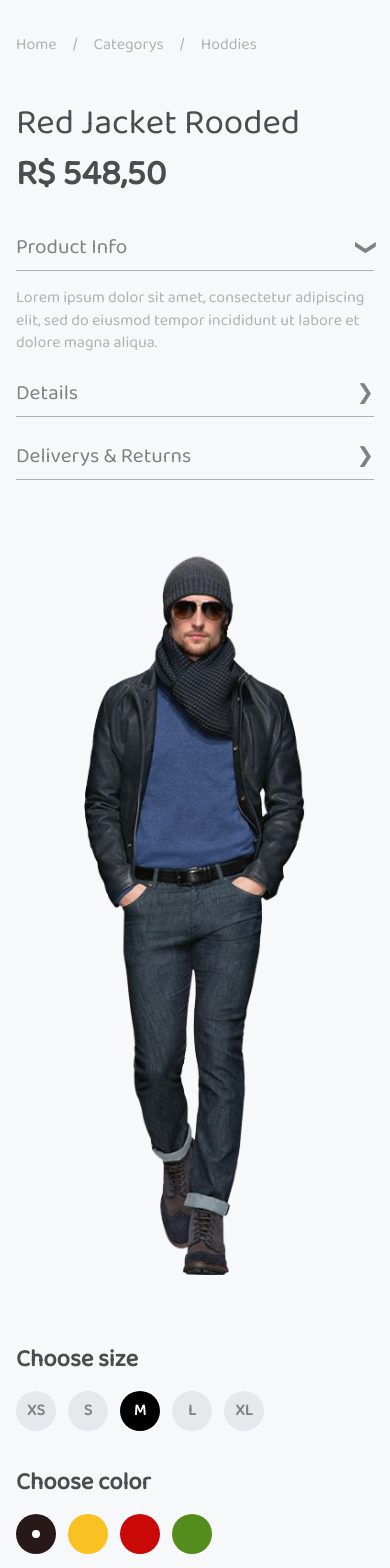
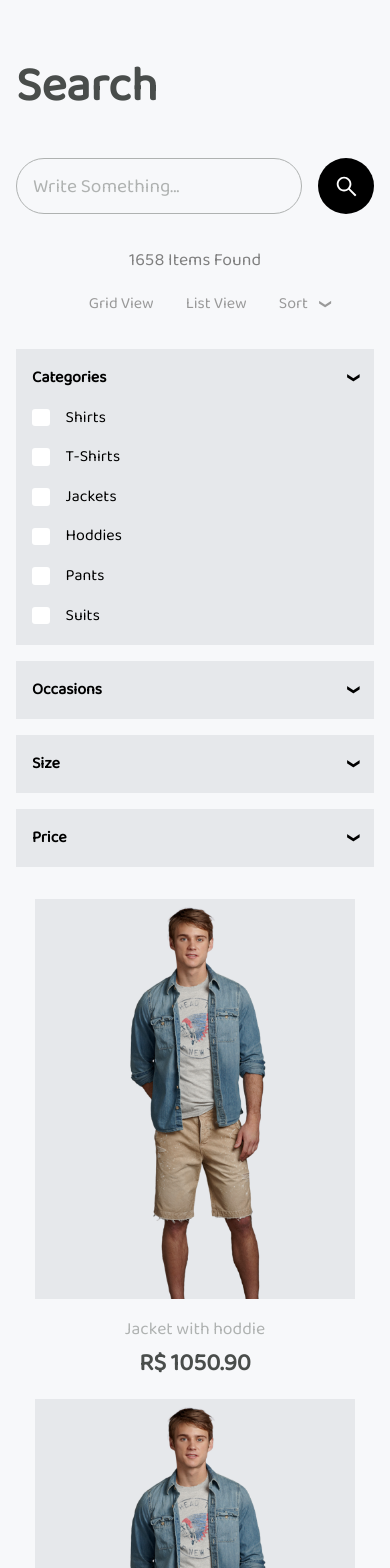
Before and after one commit to MatheusGomesRocha/e-commerce, a React (Create React App) app: page / in a window 390 px wide. Shown: the top 1568 px of the page. Built offline with nearby package versions, Linux system fonts and the light colour scheme; a web font is replaced by a local one.

Commit message:
Deixando tela ProductList Responsivo

```diff
--- a/src/App.js
+++ b/src/App.js
@@ -15,9 +15,9 @@ export default function App () {
 
       {/* <Home /> */}
 
-      <Product />
+      {/* <Product /> */}
 
-      {/* <ProductList /> */}
+      <ProductList />
 
       {/* <Cart /> */}
     </div>
--- a/src/screens/Product/product.module.scss
+++ b/src/screens/Product/product.module.scss
@@ -176,7 +176,7 @@
     }
 }
 
-@media(max-width: 800px) {
+@media(max-width: 900px) {
     .container {
         flex-direction: column;
         height: auto;
@@ -208,7 +208,7 @@
 
             img {
                 width: 100%;
-                object-fit: cover;
+                object-fit: contain;
             }
         }
     }
--- a/src/screens/ProductList/productList.module.scss
+++ b/src/screens/ProductList/productList.module.scss
@@ -202,8 +202,8 @@
 
                     img {
                         object-fit: contain;
+                        width: 20rem;
                         height: 30rem;
-                        width: 20rem;
                     }
                 }
 
@@ -221,6 +221,101 @@
     }
 }
 
+@media(max-width: 700px) {
+    .container {
+        margin-top: 1rem;
+        padding: 0 1rem;
+
+        .title {
+            margin: 1rem 0;
+        }
+
+        .searchArea {
+            .inputArea {
+                width: 90%;
+
+                .searchFilterArea {
+                    display: none;
+                }
+            }
+        }
+
+        .searchInfo {
+            flex-direction: column;
+
+            .searchVisibilityMode {
+                margin-top: 1rem;
+
+                .searchVisibilityModeItem {
+                    margin-left: 0;
+                }
+            }
+        }
+
+        .contentRow {
+            flex-direction: column;
+
+            .contentFilterArea {
+                width: 100%;
+            }
+
+            .contentProductArea {
+                grid-template-columns: 1fr;
+                margin: 2rem 0 0 0;
+
+                .productItem {
+                    span {
+                        font-size: 1.1rem;
+                    }
+
+                    h2 {
+                        font-size: 1.5rem;
+                    }
+                }
+            }
+        }
+    }
+}
+
+@media(min-width: 701px) and (max-width: 900px) {
+    .container {
+        margin: 0;
+
+        .searchArea {
+            .inputArea {
+                .searchFilterArea {
+                    .searchFilterItem {
+                        width: auto;
+                        padding: 0 .6rem;
+                    }
+                }
+            }
+        }
+        .contentRow {
+            flex-direction: column;
+
+            .contentFilterArea {
+                width: 100%;
+            }
+
+            .contentProductArea {
+                grid-template-columns: repeat(2, 1fr);
+                margin: 3rem 0 0 0;
+            }
+        }
+    }
+}
+
+@media(min-width: 901px) and (max-width: 1150px) {
+    .container {
+        .contentRow {
+            .contentProductArea {
+                grid-template-columns: repeat(2, 1fr);
+            }
+        }
+    }
+}
+
 @media(min-width: 2000px) {
     .container {
         padding: 0 25rem;
```
